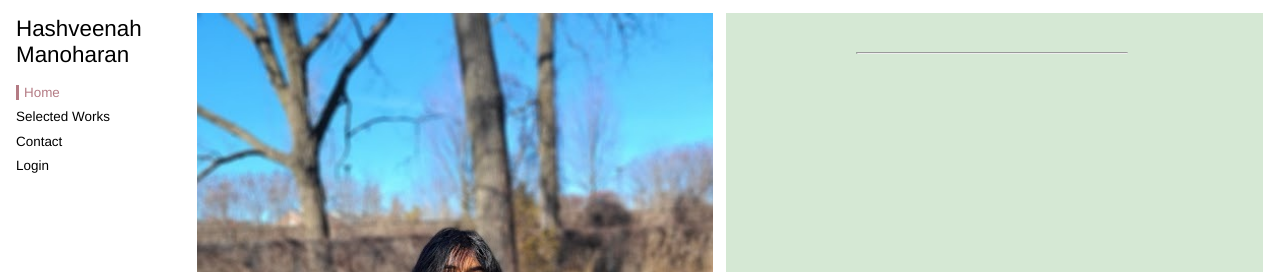
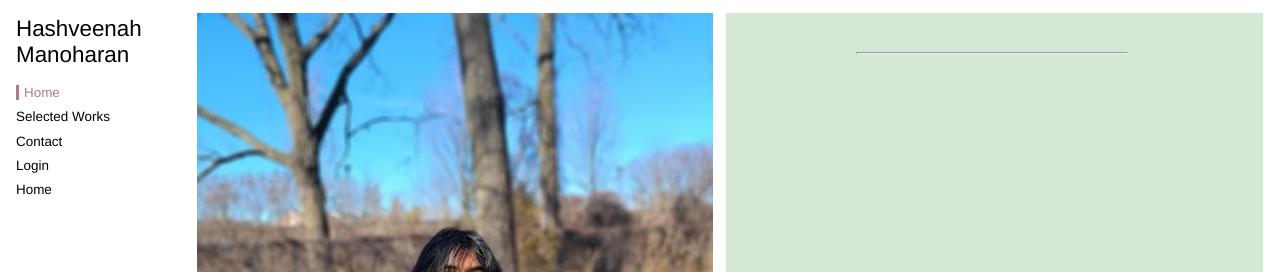
Before and after one commit to abishekh-manoharan/hashi-portfolio, a React (Vite) app in the folder fe-hashveenah-portfolio/: page / in a window 1280 px wide. Shown: the top 272 px of the page. Built offline with nearby package versions, Linux system fonts and the light colour scheme; no server answers.

Commit message:
setup for home page revamp

```diff
--- a/fe-hashveenah-portfolio/src/App.tsx
+++ b/fe-hashveenah-portfolio/src/App.tsx
@@ -13,6 +13,7 @@ import Configuration from "./components/Configuration";
 import { AuthContext } from "./utils/context";
 import AuthService from "./services/auth";
 import Inbox from "./components/Inbox/Inbox";
+import Home from "./components/Home";
 
 function App() {
   register();
@@ -42,6 +43,7 @@ function App() {
             <Route path='/login' element=<Login setLocation={setLocation} /> />
             <Route path='/inbox' element=<Inbox setLocation={setLocation} /> />
             <Route path='/configuration' element=<Configuration setLocation={setLocation} /> />
+            <Route path='/home' element=<Home setLocation={setLocation} /> />
           </Route>
         </Routes >
       </AuthContext.Provider>
--- a/fe-hashveenah-portfolio/src/components/Header.tsx
+++ b/fe-hashveenah-portfolio/src/components/Header.tsx
@@ -53,6 +53,7 @@ function Header(props: headerProps) {
                         { auth.auth ? <NavLink to="inbox" style={({isActive}) => isActive ?  navLinkActiveStyle : {}}>Inbox</NavLink> : <NavLink className="header-NavLink" to='contact' style={({isActive})=>isActive ? navLinkActiveStyle : {}}>Contact</NavLink> }
                         { auth.auth ? <NavLink className="header-NavLink" to="/configuration" style={({isActive})=>isActive ? navLinkActiveStyle : {}}>Configuration</NavLink> : <></> }
                         { auth.auth ? <a className="header-NavLink" onClick={logoutHandler}>Logout</a> : <NavLink className="header-NavLink" to="/login" style={({isActive})=>isActive ? navLinkActiveStyle : {}}>Login</NavLink> }
+                        <NavLink to='home'>Home</NavLink>
                     </div>
                     <div className="footer-desktop">
                         <Footer />
--- a/fe-hashveenah-portfolio/src/components/HeaderMenu.tsx
+++ b/fe-hashveenah-portfolio/src/components/HeaderMenu.tsx
@@ -67,6 +67,7 @@ function HeaderMenu(props: headerMenuProps) {
             {auth.auth ? <NavLink to="inbox" className="header-menu-NavLink" onClick={() => props.setMenuOpen(!props.menuOpen)} style={({ isActive }) => isActive ? navLinkActiveStyle : {}}>Inbox</NavLink> : <NavLink className="header-menu-NavLink"  onClick={() => props.setMenuOpen(!props.menuOpen)} to='contact' style={({ isActive }) => isActive ? navLinkActiveStyle : {}}>Contact</NavLink>}
             {auth.auth ? <NavLink className="header-menu-NavLink"  onClick={() => props.setMenuOpen(!props.menuOpen)} to="/configuration" style={({ isActive }) => isActive ? navLinkActiveStyle : {}}>Configuration</NavLink> : <></>}
             {auth.auth ? <a className="header-menu-NavLink" onClick={logoutHandler}>Logout</a> : <NavLink className="header-menu-NavLink"  onClick={() => props.setMenuOpen(!props.menuOpen)} to="/login" style={({ isActive }) => isActive ? navLinkActiveStyle : {}}>Login</NavLink>}
+            <NavLink to='home'>Home</NavLink>
         </div>
     );
 }
--- a/fe-hashveenah-portfolio/src/components/Home.tsx
+++ b/fe-hashveenah-portfolio/src/components/Home.tsx
@@ -1,13 +1,22 @@
+import { Dispatch, SetStateAction, useEffect } from "react";
 import { Link } from "react-router-dom";
 
-function Home() {
+interface aboutProps {
+    setLocation: Dispatch<SetStateAction<string>>;
+}
+
+function Home(props: aboutProps) {
+
+    useEffect(() => {
+        props.setLocation('home');
+    }, [props])
+
     return (
         <div className="home">
             <video id="home-background-video" autoPlay loop muted>
                 <source src="./videos/sunlight.mp4" type="video/mp4" />
             </video>
             <div className="home-content">
-
                 <div className="name">Hashveenah Manoharan</div>
                 <div className="title">Arborist, Artist.</div>
                 <div className="home-nav">
```
